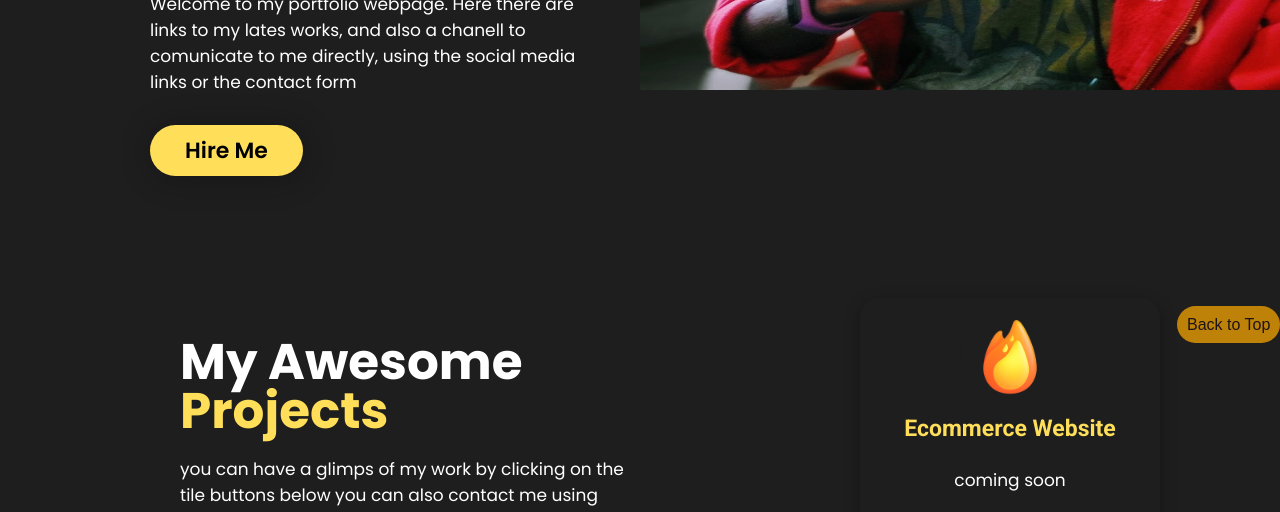
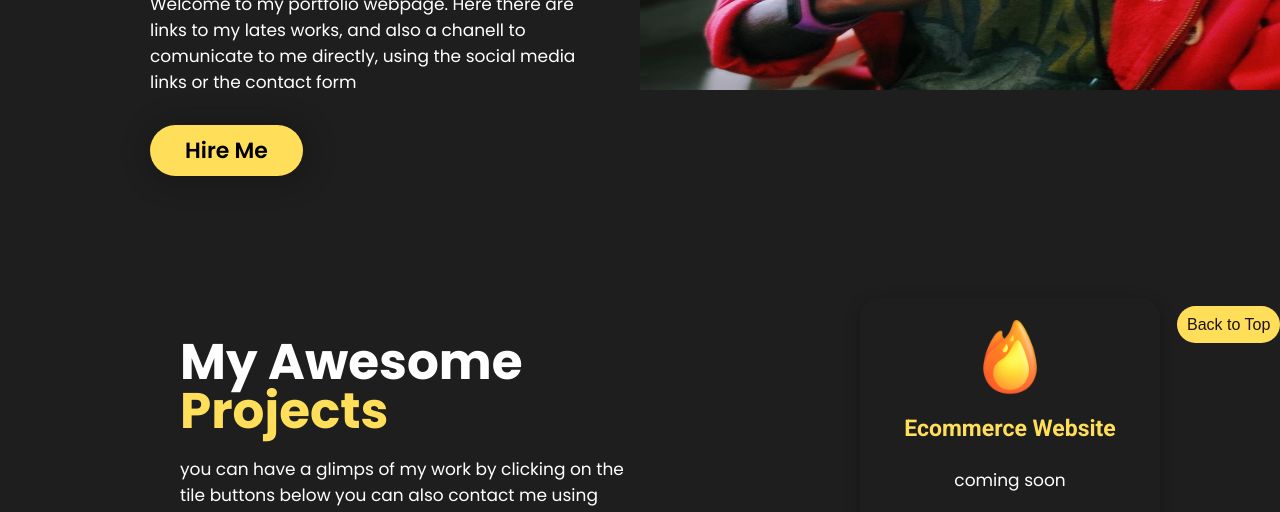
Before and after one commit to fredjuma007/my_portfolio, a plain HTML site: page index.html in a window 1280 px wide. Shown: the part 544-1056 px from the top of the page. Drawn offline with Linux system fonts and the light colour scheme.

Commit message:
back to top colour change

```diff
--- a/style.css
+++ b/style.css
@@ -351,7 +351,7 @@ footer .social i{
     padding: 10px;
     font-family: sans-serif;
     color: rgb(29, 20, 20);
-    background: rgb(190, 130, 9);
+    background:#FFDE59;
     border-radius: 100px;
     white-space: nowrap;
     left: 1300px;
```
